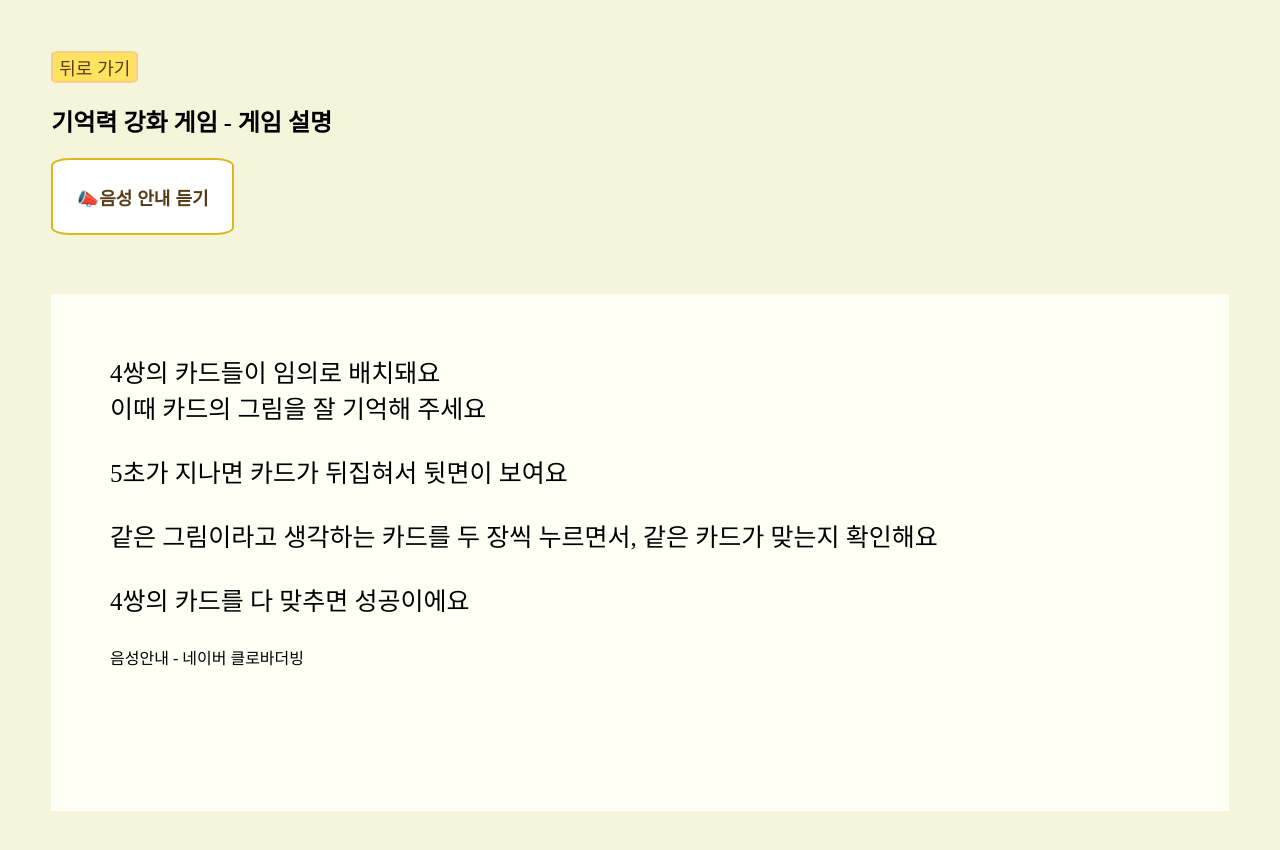
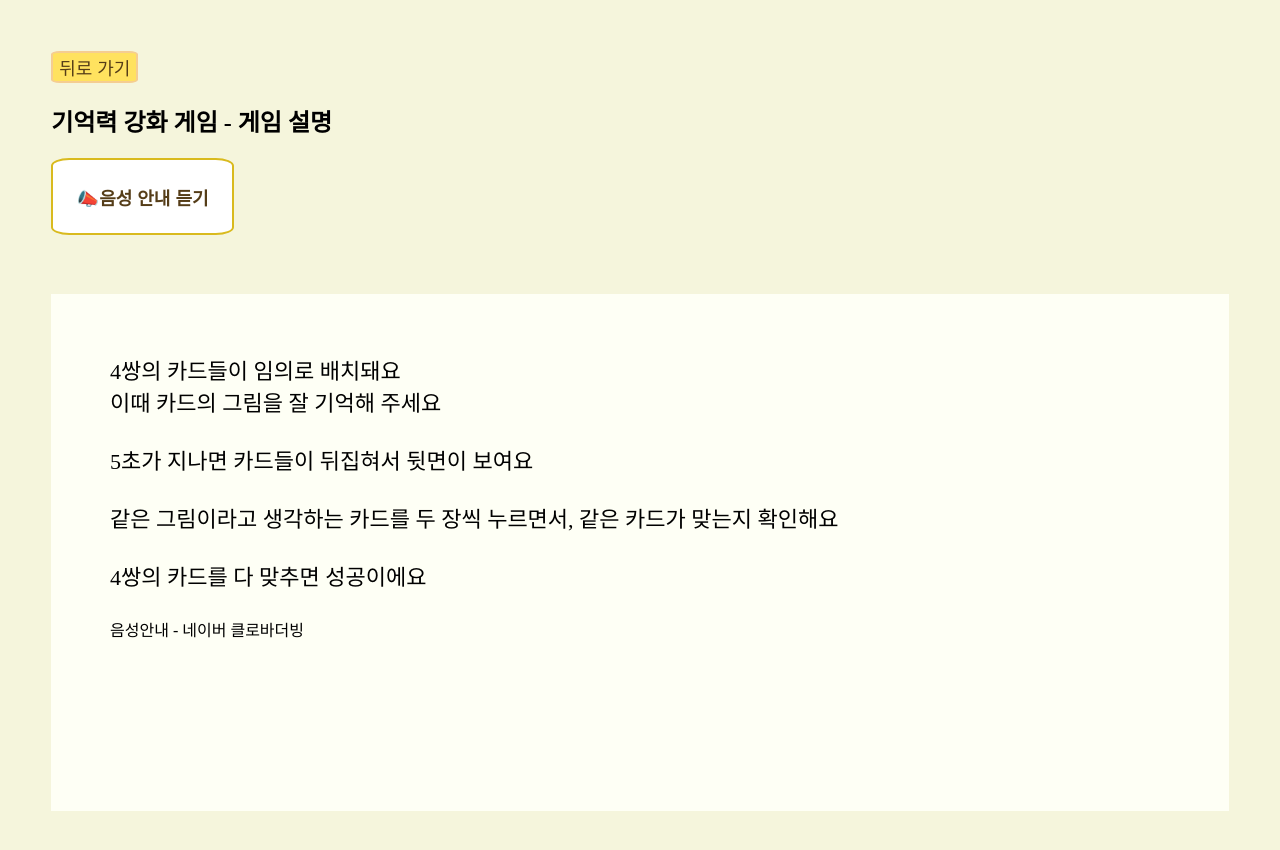
Before and after one commit to DuckJOeun/-, a plain HTML site: page manual.html in a window 1280 px wide. Drawn offline with Linux system fonts and the light colour scheme.

Commit message:
설명창 텍스트 크기 수정

```diff
--- a/manual.html
+++ b/manual.html
@@ -18,7 +18,7 @@
         4쌍의 카드들이 임의로 배치돼요
         <br> 이때 카드의 그림을 잘 기억해 주세요
         <br><br>
-        5초가 지나면 카드가 뒤집혀서 뒷면이 보여요
+        5초가 지나면 카드들이 뒤집혀서 뒷면이 보여요
         <br><br>
         같은 그림이라고 생각하는 카드를 두 장씩 누르면서,
         같은 카드가 맞는지 확인해요
--- a/style_manual.css
+++ b/style_manual.css
@@ -42,7 +42,7 @@ button {
     overflow-y: auto;
     white-space: normal;
     word-wrap: break-word;
-    font-size: 25px;
+    font-size: 22px;
 }
 ::-webkit-scrollbar{
     width: 6px;
```
